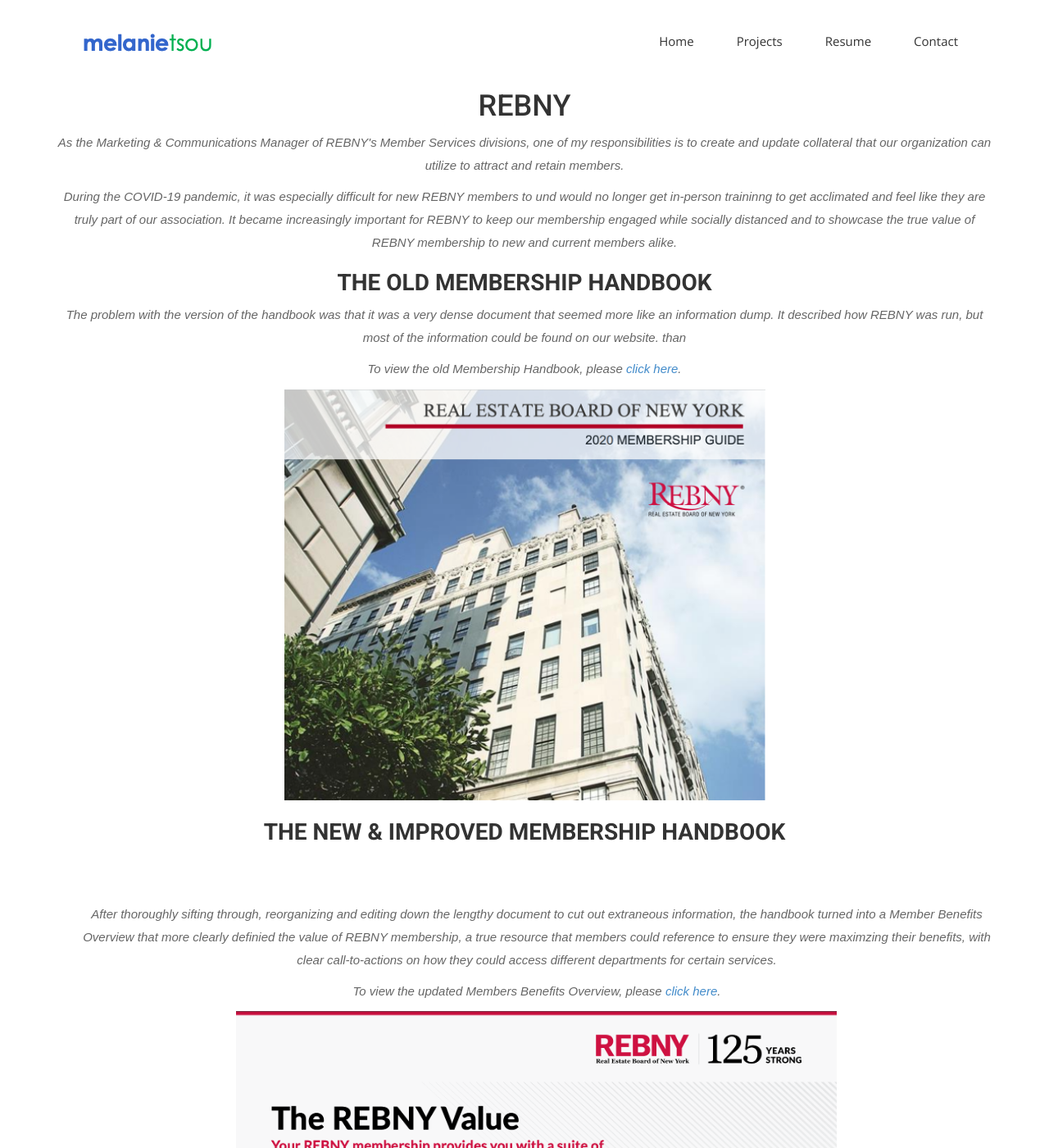
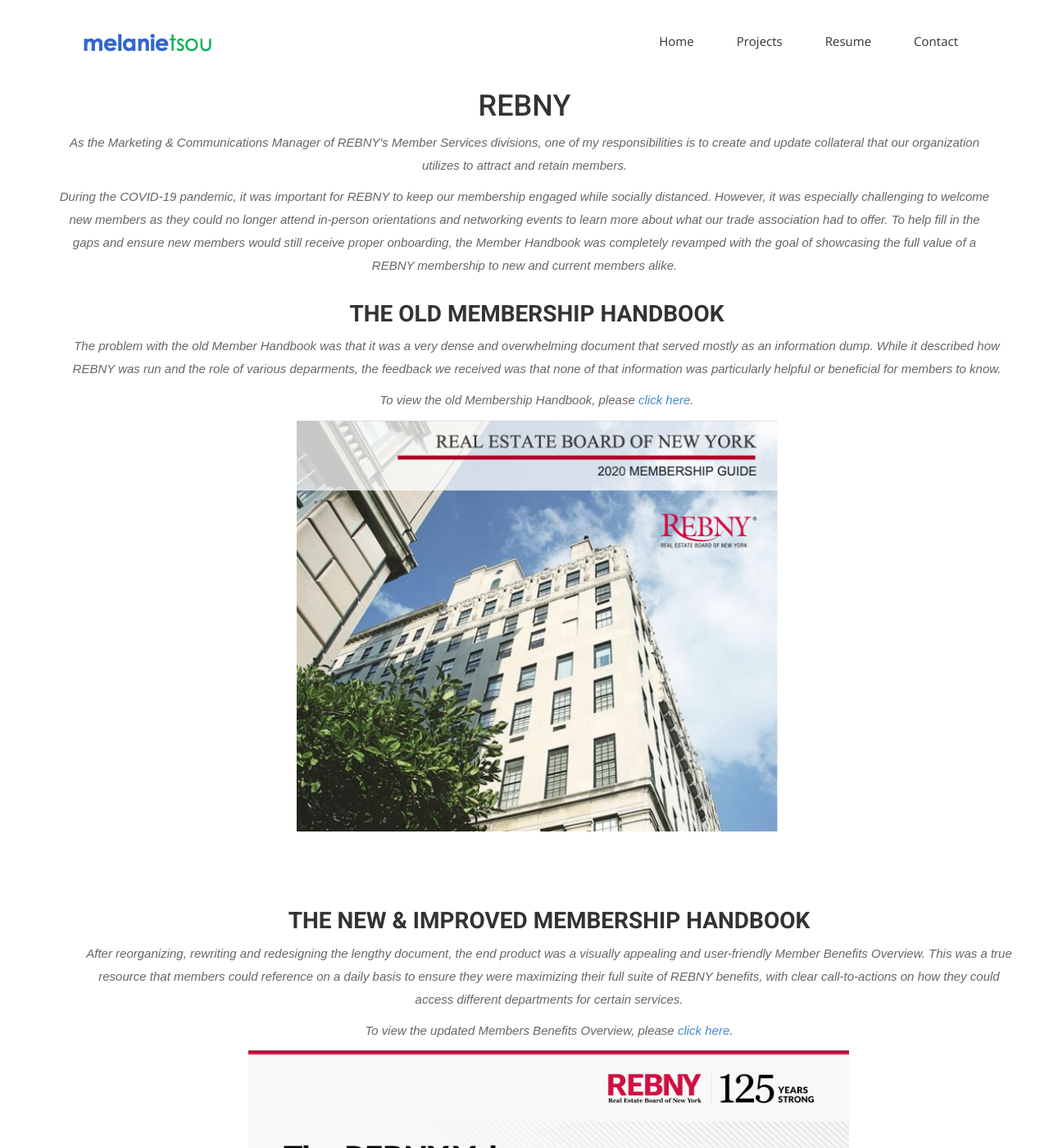
Before and after one commit to melanietsou/melanietsou.github.io, a Jekyll site: the page built from rebny.html, in a window 1280 px wide and 1400 px high. Shown: the whole window at 82% size. Built offline with Jekyll 4.4.1, drawn with Linux system fonts in a browser that asks for light colours; nearby versions of some CDN libraries; some web fonts are replaced.

Commit message:
handbook

```diff
--- a/rebny.html
+++ b/rebny.html
@@ -8,19 +8,22 @@
 <div class="section-title text-center">
 <h1>REBNY</h1>
 <div class="container">
-<p>As the Marketing & Communications Manager of REBNY's Member Services divisions, one of my responsibilities is to create and update collateral that our organization can utilize to attract and retain members.</p>
-<p>During the COVID-19 pandemic, it was especially difficult for new REBNY members to und would no longer get in-person traininng to get acclimated and feel like they are truly part of our association. It became increasingly important for REBNY to keep our membership engaged while socially distanced and to showcase the true value of REBNY membership to new and current members alike.</p>
+<p>As the Marketing & Communications Manager of REBNY's Member Services divisions, one of my responsibilities is to create and update collateral that our organization utilizes to attract and retain members.</p>
+<p>During the COVID-19 pandemic, it was important for REBNY to keep our membership engaged while socially distanced. However, it was especially challenging to welcome new members as they could no longer attend in-person orientations and networking events to learn more about what our trade association had to offer. To help fill in the gaps and ensure new members would still receive proper onboarding, the Member Handbook was completely revamped with the goal of showcasing the full value of a REBNY membership to new and current members alike.</p>
+<p></p>
+<div class="section-title text-center">
+<div class="container">
 <h2>The Old Membership Handbook</h2>
 </div>
 <div class="container">
-<p>The problem with the version of the handbook was that it was a very dense document that seemed more like an information dump. It described how REBNY was run, but most of the information could be found on our website. than</p>
+<p>The problem with the old Member Handbook was that it was a very dense and overwhelming document that served mostly as an information dump. While it described how REBNY was run and the role of various deparments, the feedback we received was that none of that information was particularly helpful or beneficial for members to know.</p>
 <p>To view the old Membership Handbook, please <a href="https://www.rebny.com/content/dam/rebny/Documents/PDF/Resources/Membership%20Handbook_2020.pdf" target="_blank">click here</a>.
 <div class="section-title text-center">
  <a href="https://www.rebny.com/content/dam/rebny/Documents/PDF/Resources/Membership%20Handbook_2020.pdf" target="_blank"> <img src="{{ site.baseurl }}/img/oldbenefits.png" alt="Img"> </p></a>
-<h2>The New & Improved Membership Handbook</h2>
 </div>
 <div class="container">
-<p>After thoroughly sifting through, reorganizing and editing down the lengthy document to cut out extraneous information, the handbook turned into a Member Benefits Overview that more clearly definied the value of REBNY membership, a true resource that members could reference to ensure they were maximzing their benefits, with clear call-to-actions on how they could access different departments for certain services.</p>
+<h2>The New & Improved Membership Handbook</h2>
+<p>After reorganizing, rewriting and redesigning the lengthy document, the end product was a visually appealing and user-friendly Member Benefits Overview. This was a true resource that members could reference on a daily basis to ensure they were maximizing their full suite of REBNY benefits, with clear call-to-actions on how they could access different departments for certain services.</p>
 <p>To view the updated Members Benefits Overview, please <a href="https://www.rebny.com/content/dam/rebny/Documents/PDF/Resources/REBNY_2021_MemberBenefits.pdf" target="_blank">click here</a>.
 <div class="section-title text-center">
  <a href="https://www.rebny.com/content/dam/rebny/Documents/PDF/Resources/REBNY_2021_MemberBenefits.pdf" target="_blank"> <img src="{{ site.baseurl }}/img/newbenefits.png" alt="Img"> </p></a>
```
